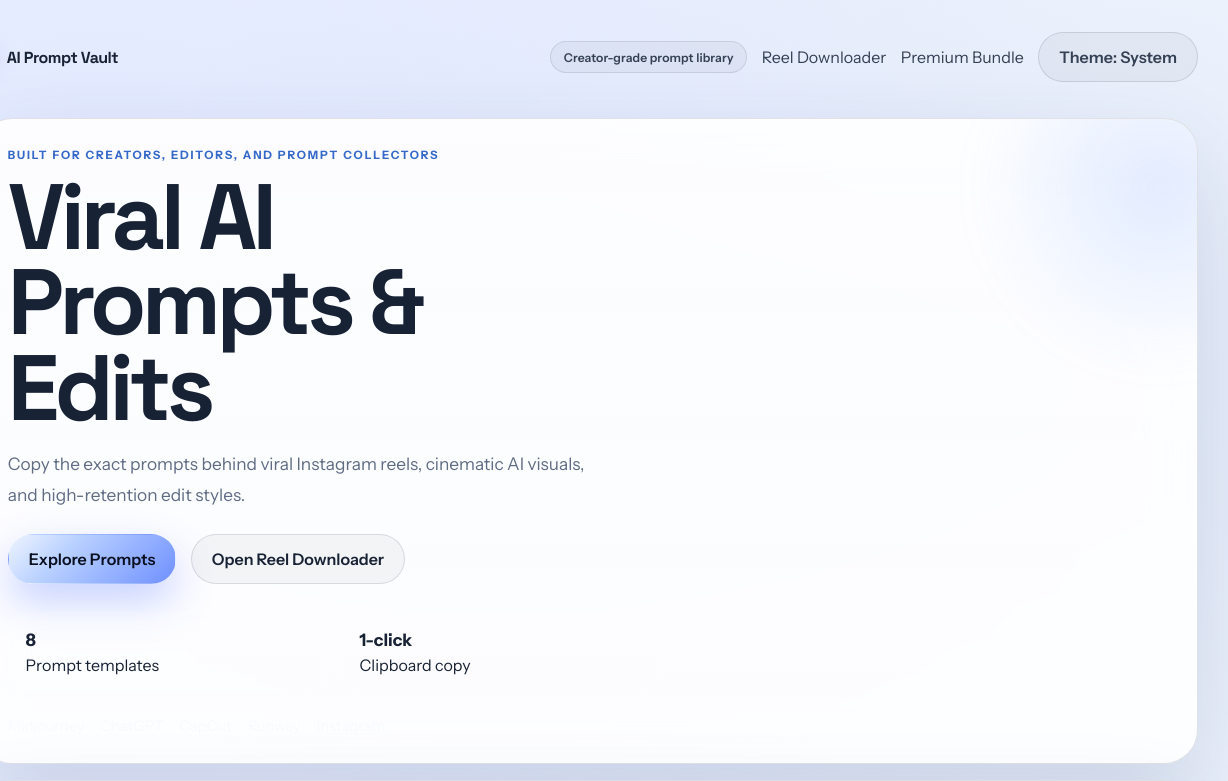
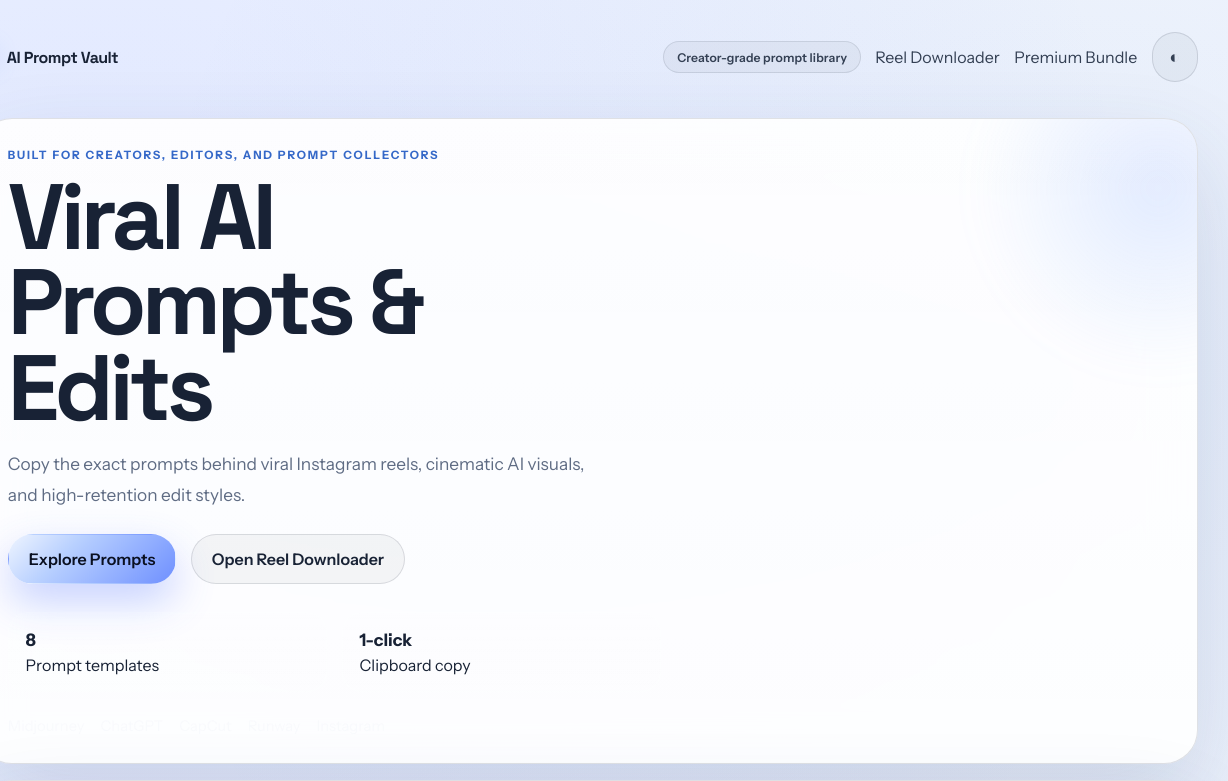
Before and after one commit to ksrinath2k/AI-Prompt-Vault, a website: page index.html in a window 1280 px wide. Shown: the top 781 px of the page, 52-1280 px from the left. Drawn offline with Linux system fonts and the light colour scheme; no server answers.

Commit message:
Add files via upload

```diff
--- a/index.html
+++ b/index.html
@@ -62,7 +62,8 @@
           <a class="ghost-link" href="downloader.html">Reel Downloader</a>
           <a class="ghost-link" href="#bundle-cta">Premium Bundle</a>
           <button class="ghost-button theme-toggle" type="button" data-theme-toggle>
-            Theme: System
+            <span class="theme-toggle__icon" aria-hidden="true">◐</span>
+            <span class="sr-only">Theme</span>
           </button>
         </div>
       </header>
--- a/script.js
+++ b/script.js
@@ -147,11 +147,21 @@
         : preference === "dark"
           ? "Theme: Dark"
           : "Theme: System";
+    const icon =
+      preference === "light"
+        ? "☀"
+        : preference === "dark"
+          ? "☾"
+          : "◐";
 
     document.querySelectorAll("[data-theme-toggle]").forEach((button) => {
-      button.textContent = label;
+      const iconNode = button.querySelector(".theme-toggle__icon");
+      if (iconNode) {
+        iconNode.textContent = icon;
+      }
+      button.dataset.tooltip = `${label} (click to change)`;
       button.setAttribute("aria-label", label);
-      button.setAttribute("title", "Cycle theme mode");
+      button.setAttribute("title", `${label} (click to change)`);
     });
   }
 
@@ -982,10 +992,19 @@
     const actions = document.createElement("div");
     actions.className = "prompt-card__actions";
 
+    const link = document.createElement("a");
+    link.className = compact ? "ghost-button" : "button button--secondary";
+    link.href = `prompt.html?id=${encodeURIComponent(prompt.id)}`;
+    link.textContent = compact ? "Open Prompt" : "View Prompt";
+    link.addEventListener("click", () => {
+      analytics.track("prompt_card_clicked", { id: prompt.id, title: prompt.title });
+    });
+    actions.appendChild(link);
+
     if (!compact) {
       const copyButton = document.createElement("button");
       copyButton.type = "button";
-      copyButton.className = "ghost-button utility-button";
+      copyButton.className = "button button--primary utility-button";
       copyButton.textContent = "Copy Prompt";
       copyButton.addEventListener("click", async () => {
         const copied = await copyText(prompt.prompt);
@@ -999,15 +1018,6 @@
       });
       actions.appendChild(copyButton);
     }
-
-    const link = document.createElement("a");
-    link.className = compact ? "ghost-button" : "button button--secondary";
-    link.href = `prompt.html?id=${encodeURIComponent(prompt.id)}`;
-    link.textContent = compact ? "Open Prompt" : "View Prompt";
-    link.addEventListener("click", () => {
-      analytics.track("prompt_card_clicked", { id: prompt.id, title: prompt.title });
-    });
-    actions.appendChild(link);
 
     topRow.appendChild(formatPill);
     body.append(topRow, title, meta, toolList);
--- a/server/app.js
+++ b/server/app.js
@@ -1290,7 +1290,8 @@ function renderAdminPage() {
           <span class="topbar-badge">Private admin console</span>
           <a class="ghost-link" href="/index.html">View public library</a>
           <button class="ghost-button theme-toggle" type="button" data-theme-toggle>
-            Theme: System
+            <span class="theme-toggle__icon" aria-hidden="true">◐</span>
+            <span class="sr-only">Theme</span>
           </button>
         </div>
       </header>
--- a/style.css
+++ b/style.css
@@ -201,6 +201,18 @@ button {
   padding: 0 1rem;
 }
 
+.sr-only {
+  position: absolute;
+  width: 1px;
+  height: 1px;
+  padding: 0;
+  margin: -1px;
+  overflow: hidden;
+  clip: rect(0, 0, 0, 0);
+  white-space: nowrap;
+  border: 0;
+}
+
 .menu-toggle {
   display: none;
   width: 2.9rem;
@@ -208,6 +220,43 @@ button {
   padding: 0;
   gap: 0.28rem;
   flex-direction: column;
+}
+
+.theme-toggle {
+  position: relative;
+  width: 2.9rem;
+  min-width: 2.9rem;
+  padding: 0;
+  font-size: 1.1rem;
+}
+
+.theme-toggle__icon {
+  line-height: 1;
+}
+
+.theme-toggle::after {
+  content: attr(data-tooltip);
+  position: absolute;
+  left: 50%;
+  bottom: calc(100% + 0.55rem);
+  transform: translateX(-50%) translateY(4px);
+  padding: 0.45rem 0.6rem;
+  border-radius: 10px;
+  background: rgba(8, 11, 20, 0.94);
+  border: 1px solid rgba(255, 255, 255, 0.1);
+  color: #f5f7fb;
+  font-size: 0.76rem;
+  line-height: 1;
+  white-space: nowrap;
+  opacity: 0;
+  pointer-events: none;
+  transition: opacity 160ms ease, transform 160ms ease;
+}
+
+.theme-toggle:hover::after,
+.theme-toggle:focus-visible::after {
+  opacity: 1;
+  transform: translateX(-50%) translateY(0);
 }
 
 .menu-toggle span {
@@ -1480,6 +1529,11 @@ body.menu-open .menu-toggle span:nth-child(3) {
   width: 100%;
 }
 
+.prompt-card__actions .button,
+.prompt-card__actions .ghost-button {
+  margin-left: 0;
+}
+
 .detail-shell {
   padding: 1.25rem;
 }
```
Also changed, not shown: admin.js (+12 -2 lines), downloader.html (+2 -1 lines), prompt.html (+2 -1 lines).
